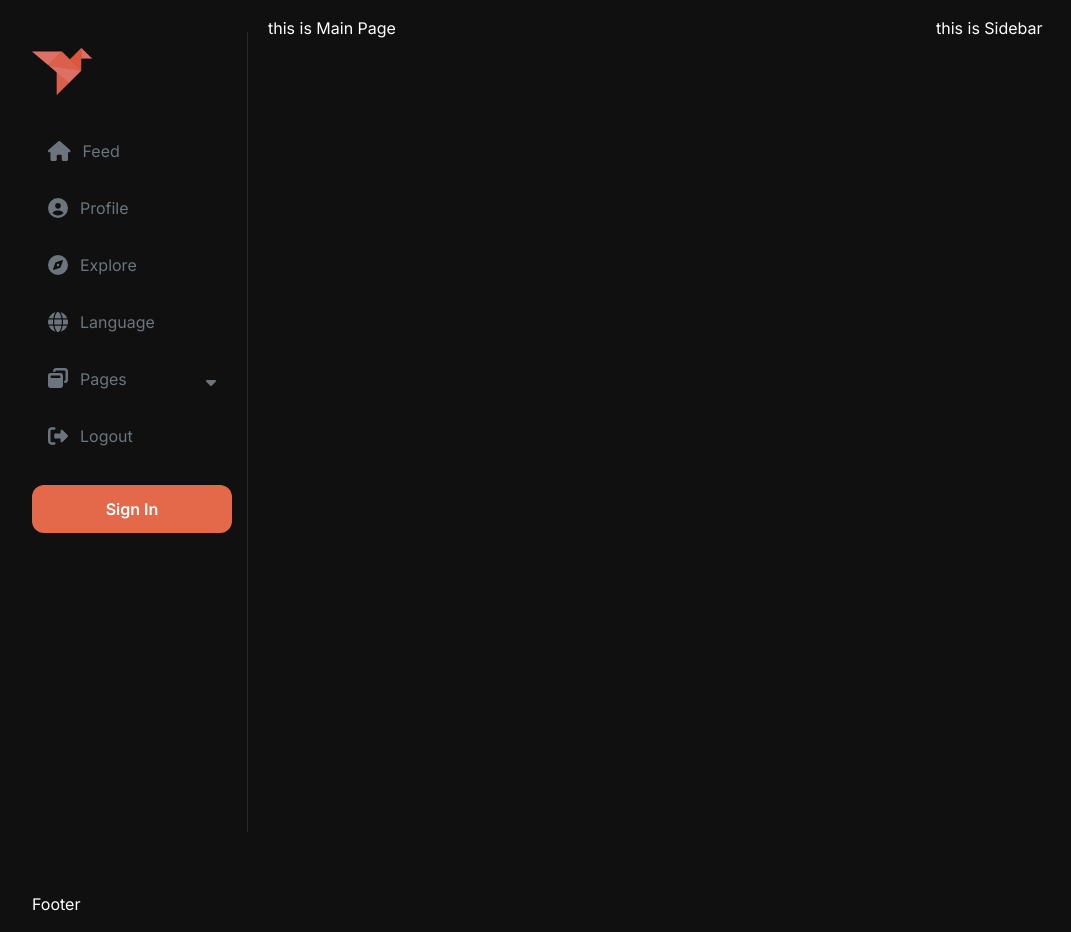
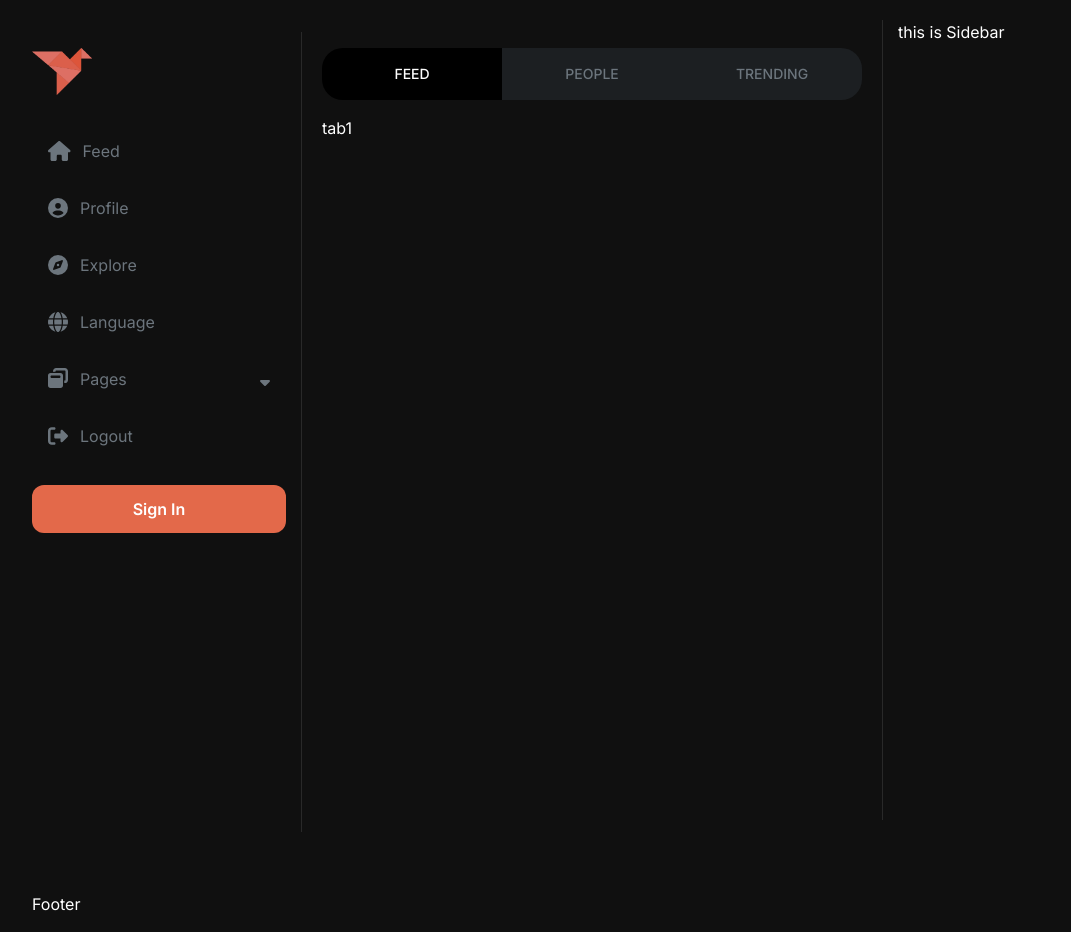
Before and after one commit to hajar1997/social-media-app, a Next.js app: page / in a window 1280 px wide. Shown: the whole page, without its empty margins (48-1119 px from the left). Built offline with nearby package versions, Linux system fonts and the light colour scheme.

Commit message:
Main page - tabs added

```diff
--- a/app/page.tsx
+++ b/app/page.tsx
@@ -1,10 +1,63 @@
-import Image from 'next/image';
+'use client';
+import { useState } from 'react';
+import { Button } from 'flowbite-react';
 import styles from '../styles/styles.module.css';
 
+
+
 export default function Home() {
+  const [activeButton, setActiveButton] = useState('FEED');
+  const [feedOpen, setFeedOpen] = useState(true);
+  const [peopleOpen, setPeopleOpen] = useState(false);
+  const [trendingOpen, setTrendingOpen] = useState(false);
+
+  const handleButtonClick = (buttonText: string) => {
+    setActiveButton(buttonText);
+
+    if (buttonText === 'FEED') {
+      setFeedOpen(true);
+      setPeopleOpen(false);
+      setTrendingOpen(false);
+    } else if (buttonText === 'PEOPLE') {
+      setFeedOpen(false);
+      setPeopleOpen(true);
+      setTrendingOpen(false);
+    } else if (buttonText === 'TRENDING') {
+      setFeedOpen(false);
+      setPeopleOpen(false);
+      setTrendingOpen(true);
+    }
+  };
+
   return (
-    <div className={styles.main}>
-      this is Main Page
+    <div className={`${styles.main} py-4 mt-4`}>
+      <div className={`${styles.btnGroup} button-group_wrapper mb-4`}>
+        <Button.Group className='w-[100%]'>
+          <Button
+            className={`w-full p-2 rounded-l-[1.3rem] ${activeButton === 'FEED' ? 'active-button' : 'inactive-button'}`}
+            onClick={() => handleButtonClick('FEED')}
+          >
+            FEED
+          </Button>
+          <Button
+            className={`w-full p-2 ${activeButton === 'PEOPLE' ? 'active-button' : 'inactive-button'}`}
+            onClick={() => handleButtonClick('PEOPLE')}
+          >
+            PEOPLE
+          </Button>
+          <Button
+            className={`w-full p-2 rounded-r-[1.3rem] ${activeButton === 'TRENDING' ? 'active-button' : 'inactive-button'}`}
+            onClick={() => handleButtonClick('TRENDING')}
+          >
+            TRENDING
+          </Button>
+        </Button.Group>
+      </div>
+      <div className='button-tabs_wrapper'>
+        {feedOpen && <div>tab1</div>}
+        {peopleOpen && <div>tab2</div>}
+        {trendingOpen && <div>tab3</div>}
+      </div>
     </div>
-  )
+  );
 }
--- a/package.json
+++ b/package.json
@@ -19,6 +19,8 @@
     "autoprefixer": "10.4.15",
     "eslint": "8.47.0",
     "eslint-config-next": "13.4.19",
+    "flowbite": "^1.8.1",
+    "flowbite-react": "^0.5.0",
     "next": "13.4.19",
     "postcss": "8.4.28",
     "react": "18.2.0",
--- a/styles/globals.css
+++ b/styles/globals.css
@@ -23,3 +23,23 @@
     color: #ececec !important;
     font-size: 13px !important;
 }
+
+.active-button {
+    background-color: black !important;
+    color: white;
+}
+
+.active-button:focus {
+    outline: none !important;
+    box-shadow: none !important;
+}
+
+.inactive-button {
+    background-color: rgba(33, 37, 41, 0.75) !important;
+    color: #6c757d !important;
+}
+
+.inactive-button:focus {
+    outline: none !important;
+    box-shadow: none !important;
+}
--- a/styles/styles.module.css
+++ b/styles/styles.module.css
@@ -1,6 +1,7 @@
 .wrapper {
+    position: relative;
     display: grid;
-    grid-template-columns: 1fr 3fr 1fr;
+    grid-template-columns: 1fr 2fr 1fr;
     gap: 20px;
     grid-template-rows: auto 1fr auto;
     grid-template-areas:
@@ -23,19 +24,34 @@
 }
 
 .sidebar {
+    position: sticky;
+    top: 20px;
     grid-area: sidebar;
+    height: 100vh;
+    border-left: 1px solid #292929;
+    padding-left: 15px;
+    margin-bottom: 40px;
 }
 
+.btnGroup {
+    position: sticky;
+    top: 20px;
+}
 
 .main {
     grid-area: main;
-
+position: relative;
 }
 
 .sign_in_btn {
     background-color: #e3694a !important;
 }
 
+.navpills:hover {
+    background-color: rgba(33, 37, 41, 0.75) !important;
+}
+
+
 /* @media screen and (max-width:992px) {
     .navbar{
         display: none;
--- a/tailwind.config.ts
+++ b/tailwind.config.ts
@@ -1,20 +1,15 @@
-import type { Config } from 'tailwindcss'
+import type { Config } from "tailwindcss";
 
 const config: Config = {
-  content: [
-    './pages/**/*.{js,ts,jsx,tsx,mdx}',
-    './components/**/*.{js,ts,jsx,tsx,mdx}',
-    './app/**/*.{js,ts,jsx,tsx,mdx}',
-  ],
+  content: ["./node_modules/flowbite-react/**/*.js", "./pages/**/*.{js,ts,jsx,tsx,mdx}", "./components/**/*.{js,ts,jsx,tsx,mdx}", "./app/**/*.{js,ts,jsx,tsx,mdx}"],
   theme: {
     extend: {
       backgroundImage: {
-        'gradient-radial': 'radial-gradient(var(--tw-gradient-stops))',
-        'gradient-conic':
-          'conic-gradient(from 180deg at 50% 50%, var(--tw-gradient-stops))',
+        "gradient-radial": "radial-gradient(var(--tw-gradient-stops))",
+        "gradient-conic": "conic-gradient(from 180deg at 50% 50%, var(--tw-gradient-stops))",
       },
     },
   },
-  plugins: [],
-}
-export default config
+  plugins: [require("flowbite/plugin")],
+};
+export default config;
```
Also changed, not shown: 1 other file (tests, documents, lock files or other folders).
